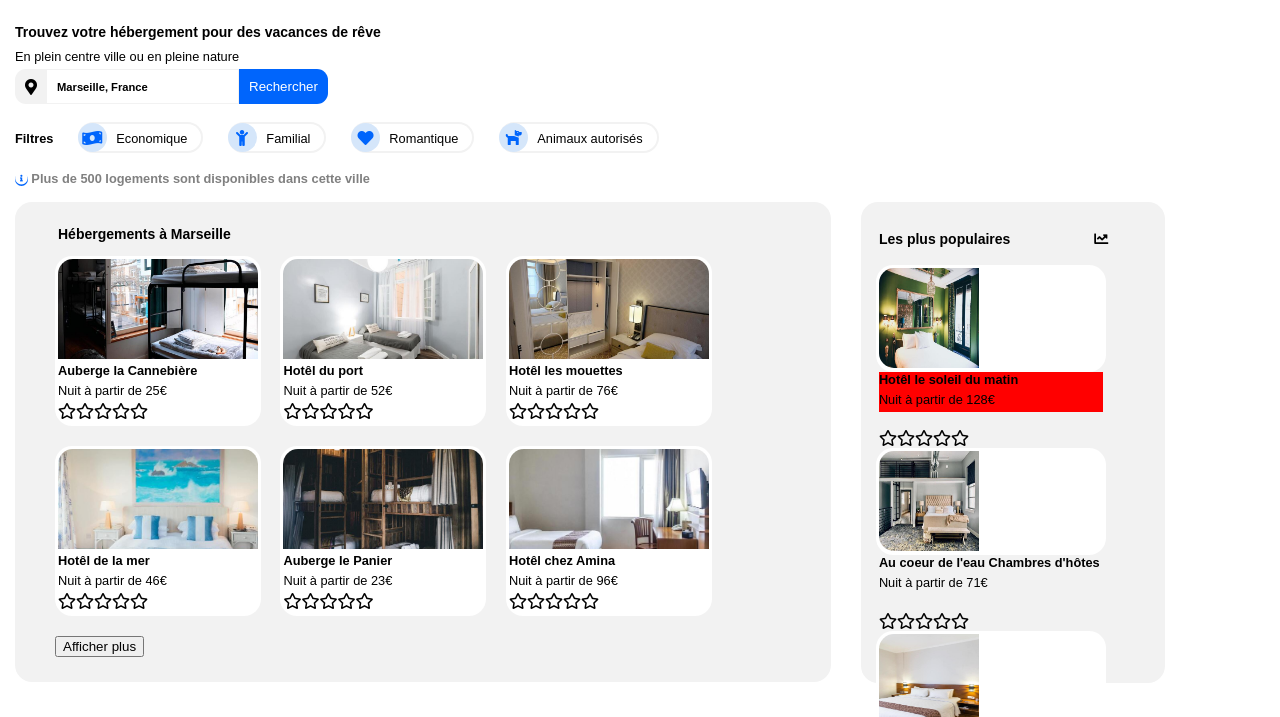
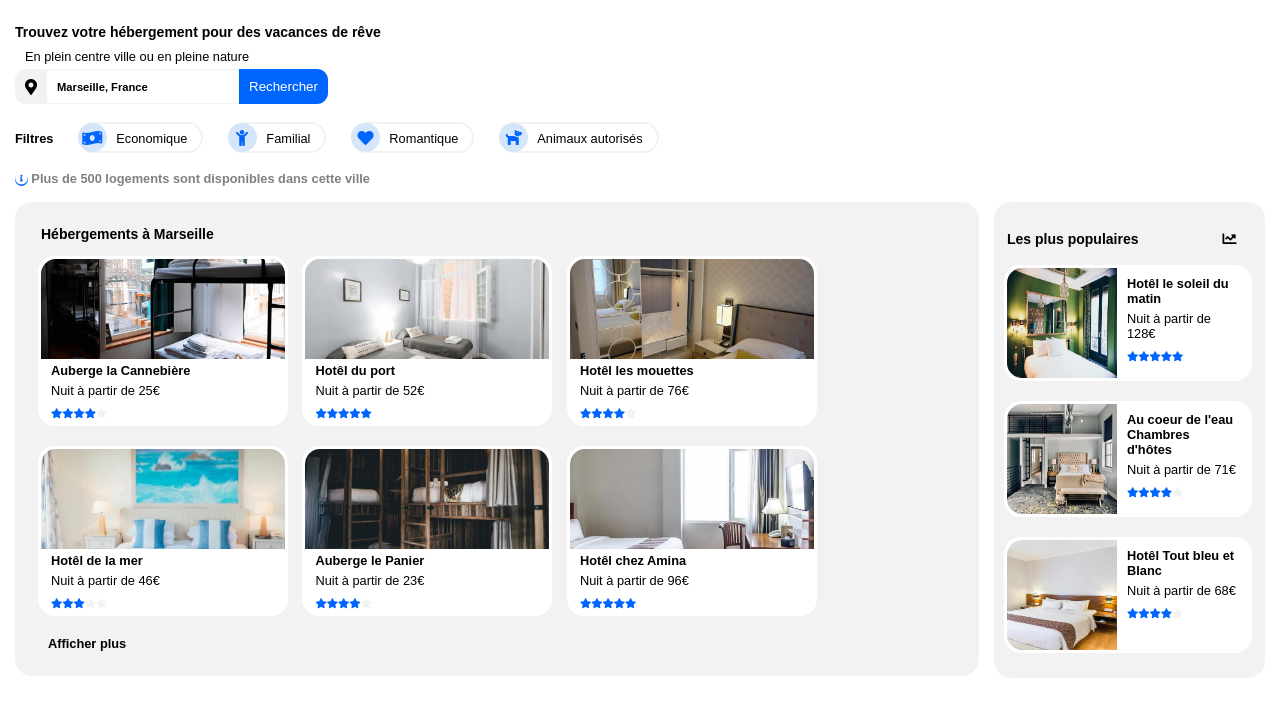
Before and after one commit to CharlesMarcilly/charlesmarcilly_2_26052021, a plain HTML site: page index.html in a window 1280 px wide. Shown: the part 53-770 px from the top of the page. Drawn offline with Linux system fonts and the light colour scheme.

Commit message:
Finition du ASIDE et mise en couleur des étoiles.

```diff
--- a/css/index.css
+++ b/css/index.css
@@ -353,9 +353,8 @@ section h1{
 /*SECTION 2 HEBERGEMENT A MARSEILLE*/
 .section_hebergements{
     display: flex;
-    width: 92%;
+    width:100%;
 }
-
 
 
 .section_hebergements h1{
@@ -368,15 +367,16 @@ section h1{
     padding-top: 10px;
     padding-bottom: 20px;
     border-radius: 17px;
+    padding-left:23px;
 }
 
 
 .section_hebergements span li{
     display: inline-block;
-    width: 206px;
+    width: 250px;
     height: 170px;
-    margin-right: 15px;
-    padding-left: 3px;
+    margin-right: 10px;
+    padding-left:3px;
     padding-right: 3px;
     padding-top: 3px;
     border-radius: 17px;
@@ -385,54 +385,121 @@ section h1{
 }
 
 #img_section_2{
-    width: 200px;
+    width: 244px;
     height: 100px;
     border-radius: 15px 15px 0 0;
     object-fit: cover;
 }
 
-.section_hebergements h3,P{
+.section_hebergements h3,p{
     font-size: 0.8rem;
+    padding-left: 10px;
     padding-bottom: 5px;
     margin: auto;
 }
 
-
+#affiche_plus{
+    font-weight: bold;
+    cursor: pointer;
+}
 
 
 /*ASIDE*/
 .aside{
-    margin-left: 30px;
-    width: 45%;
+    display: flex;
+    flex-direction: column;
+    margin-left: 15px;
+    width: 25%;
 }
 
 
 .aside ul{
-    height: 481px;
-    padding-left: 15px;
+    display: flex;
+    flex-direction: column;
+    padding-left: 10px;
+    padding-right: 3px;
+    height: 91%;
 }
 
 
 .aside h1 i{
-    padding-left: 80px;             /*ICONE STAT*/
+    padding-left: 80px;       /*ICONE STAT*/
 }
 
 
 #img_aside{
-    width: 100px;
-    height: 100px;
+    width: 110px;
+    height: 110px;
     border-radius: 15px 0px 0px 15px;
 }
 
-#titre_et_paragraphe{
-    background-color: red;
+.aside span li{
+    display: flex;
+    width: 248px;
+    height: 116px;
+    padding-right: 15px;
+    background-color: white;
 }
 
-.aside span li{
-    background-color: white;
-    width: 230px;
-    height: 106.5px;
+
+.titre_para_etoile{
+    padding-top: 8px;
 }
+
+
+
+/*ETOILES HERBERGEMENTS*/
+.etoile_hebergements{
+    font-size: 10px;
+    padding-left: 10px;
+    color: #F2F2F2;
+}
+
+.etoile_1 i{
+    color: #0065FC;
+}
+
+.etoile_2 i{
+    color: #0065FC;
+}
+
+.etoile_3 i{
+    color: #0065FC;
+}
+
+.etoile_4 i{
+    color: #0065FC;
+}
+
+.etoile_5 i{
+    color: #0065FC;
+}
+
+.etoile_6 i{
+    color: #0065FC;
+}
+
+
+/*ETOILES DE ASIDE*/
+.etoile{
+    font-size: 10px;
+    padding-left: 10px;
+    color:#F2F2F2;
+}
+
+.aside_etoile_1{
+    color: #0065FC;
+}
+
+.aside_etoile_2{
+    color: #0065FC;
+}
+
+
+.aside_etoile_3{
+    color: #0065FC;
+}
+
 
 
 
--- a/index.html
+++ b/index.html
@@ -129,7 +129,9 @@
             <h3>Auberge la Cannebière</h3>
             <p>Nuit à partir de 25€</p>
 
-            <class="etoile"><i class="far fa-star"></i><i class="far fa-star"></i><i class="far fa-star"></i><i class="far fa-star"></i><i class="far fa-star"></i></class>
+            <span class="etoile_hebergements">
+            <span class="etoile_1"><i class="fas fa-star"></i><i class="fas fa-star"></i><i class="fas fa-star"></i><i class="fas fa-star"></i></span><i class="fas fa-star"></i>
+            </span>
         </li>
 
 
@@ -139,7 +141,10 @@
             <h3>Hotêl du port</h3>
             <p>Nuit à partir de 52€</p>
 
-            <class="etoile"><i class="far fa-star"></i><i class="far fa-star"></i><i class="far fa-star"></i><i class="far fa-star"></i><i class="far fa-star"></i></class>
+            <span class="etoile_hebergements">
+            <span class="etoile_2"><i class="fas fa-star"></i><i class="fas fa-star"></i><i class="fas fa-star"></i><i class="fas fa-star"></i><i class="fas fa-star"></i>
+            </span>
+            </span>
         </li>
 
 
@@ -149,7 +154,10 @@
             <h3>Hotêl les mouettes</h3>
             <p>Nuit à partir de 76€</p>
 
-            <class="etoile"><i class="far fa-star"></i><i class="far fa-star"></i><i class="far fa-star"></i><i class="far fa-star"></i><i class="far fa-star"></i></class>
+            <span class="etoile_hebergements">
+            <span class="etoile_3">
+            <i class="fas fa-star"></i><i class="fas fa-star"></i><i class="fas fa-star"></i><i class="fas fa-star"></i></span><i class="fas fa-star"></i>
+            </span>
         </li>
 
 
@@ -159,7 +167,10 @@
             <h3>Hotêl de la mer</h3>
             <p>Nuit à partir de 46€</p>
 
-            <class="etoile"><i class="far fa-star"></i><i class="far fa-star"></i><i class="far fa-star"></i><i class="far fa-star"></i><i class="far fa-star"></i></class>
+            <span class="etoile_hebergements">
+            <span class="etoile_4">
+            <i class="fas fa-star"></i><i class="fas fa-star"></i><i class="fas fa-star"></i></span><i class="fas fa-star"></i><i class="fas fa-star"></i>
+          </span>
         </li>
 
 
@@ -169,7 +180,10 @@
             <h3>Auberge le Panier</h3>
             <p>Nuit à partir de 23€</p>
 
-            <class="etoile"><i class="far fa-star"></i><i class="far fa-star"></i><i class="far fa-star"></i><i class="far fa-star"></i><i class="far fa-star"></i></class>
+            <span class="etoile_hebergements">
+            <span class="etoile_5">
+            <i class="fas fa-star"></i><i class="fas fa-star"></i><i class="fas fa-star"></i><i class="fas fa-star"></i></span><i class="fas fa-star"></i>
+           </span>
         </li>
 
 
@@ -177,12 +191,16 @@
             <a href=""><img id="img_section_2" src="img/chambres/amina.jpg" alt="chambre" class="section_chambres">
             </a>
             <h3>Hotêl chez Amina</h3>
-
             <p>Nuit à partir de 96€ </p>
 
-            <class="etoile"><i class="far fa-star"></i><i class="far fa-star"></i><i class="far fa-star"></i><i class="far fa-star"></i><i class="far fa-star"></i></class>
+            <span class="etoile_hebergements">
+            <span class="etoile_6">
+            <i class="fas fa-star"></i><i class="fas fa-star"></i><i class="fas fa-star"></i><i class="fas fa-star"></i><i class="fas fa-star"></i></span>
+            </span>
         </li>
-        <p><button name="Afficher plus">Afficher plus</button></p>
+        </li>
+
+        <p id="affiche_plus">Afficher plus</p>
 
     </ul>
     </span>
@@ -192,6 +210,7 @@
         <aside class="aside">
 
             <span>
+
             <ul>
             <h1 id="titre_aside">Les plus populaires <i class="fas fa-chart-line"></i></h1>
 
@@ -199,23 +218,32 @@
             <a href=""><img id="img_aside" src="img/chambres/soleil.jpg" alt="chambre" class="aside_chambres">
             </a>
 
-            <h3 id="titre_et_paragraphe">Hotêl le soleil du matin</h3>
+          <span class="titre_para_etoile">
+            <h3>Hotêl le soleil du matin</h3>
+            <p>Nuit à partir de 128€</p>
 
-            <p id="titre_et_paragraphe">Nuit à partir de 128€</p><br>
-
-            <span class="etoile"><i class="far fa-star"></i><i class="far fa-star"></i><i class="far fa-star"></i><i class="far fa-star"></i><i class="far fa-star"></i></class>
+            <span class="etoile">
+            <span class="aside_etoile_1">
+            <i class="fas fa-star"></i><i class="fas fa-star"></i><i class="fas fa-star"></i><i class="fas fa-star"></i><i class="fas fa-star"></i></span>
+           </span>
+           </span>
         </li>
 
 
-            <li id="hotel_coeur_eau">
+            <span>
+            <li>
             <a href=""></ahref><img id="img_aside" src="img/chambres/coeur_eau.jpg" alt="chambre" class="aside_chambres">
             </a>
 
+            <span class="titre_para_etoile">
             <h3>Au coeur de l'eau Chambres d'hôtes</h3>
+            <p>Nuit à partir de 71€</p>
 
-            <p>Nuit à partir de 71€</p><br>
+            <span class="etoile">
+            <span class="aside_etoile_2">
+            <i class="fas fa-star"></i><i class="fas fa-star"></i><i class="fas fa-star"></i><i class="fas fa-star"></i></span><i class="fas fa-star"></i>
 
-            <span class="etoile"><i class="far fa-star"></i><i class="far fa-star"></i><i class="far fa-star"></i><i class="far fa-star"></i><i class="far fa-star"></i></class>
+            </span>
         </li>
 
 
@@ -223,15 +251,20 @@
 
                 <a href=""><img id="img_aside" src="img/chambres/febrian-zakaria-sjvU0THccQA-unsplash.jpg" alt="chambre" class="aside_chambres">
                 </a>
-               <h3>Hotêl Tout bleu et Blanc</h3>
 
-                <p>Nuit à partir de 68€</p><br>
+                <span class="titre_para_etoile">
+                <h3>Hotêl Tout bleu et Blanc</h3>
+                <p>Nuit à partir de 68€</p>
 
-                <span class="etoile"><i class="far fa-star"></i><i class="far fa-star"></i><i class="far fa-star"></i><i class="far fa-star"></i><i class="far fa-star"></i></class>
+                <span class="etoile">
+                <span class="aside_etoile_3">
+                <i class="fas fa-star"></i><i class="fas fa-star"></i><i class="fas fa-star"></i><i class="fas fa-star"></i></span><i class="fas fa-star"></i>
+                </span>
+                </span>
             </li>
             </ul>
-            </span>
 
+        </span>
         </aside>
     </section><br><br>
 
```
